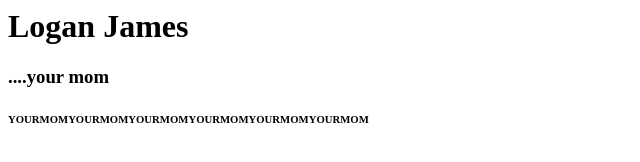
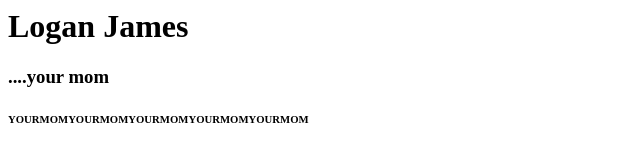
Before and after one commit to loganjames/loganjames.github.io, a plain HTML site: page index.html in a window 1280 px wide. Shown: the full height of the page, 0-640 px from the left. Drawn offline with Linux system fonts and the light colour scheme.

Commit message:
Update index.html

```diff
--- a/index.html
+++ b/index.html
@@ -4,6 +4,6 @@
 <body>
 <h1>Logan James</h1>
 <h3>....your mom</h3>
-<h6>YOURMOMYOURMOMYOURMOMYOURMOMYOURMOMYOURMOM</h6>
+<h6>YOURMOMYOURMOMYOURMOMYOURMOMYOURMOM</h6>
 </body>
 </html>
```
